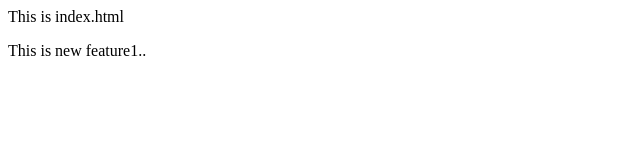
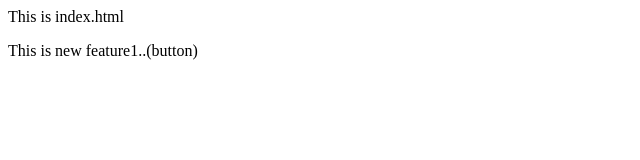
Before and after one commit to Sanket-Lohgaonkar/localrepo, a plain HTML site: page index.html in a window 1280 px wide. Shown: the full height of the page, 0-640 px from the left. Drawn offline with Linux system fonts and the light colour scheme.

```diff
--- a/index.html
+++ b/index.html
@@ -1,2 +1,2 @@
 <p>This is index.html</p>
-<p>This is new feature1..</p>
+<p>This is new feature1..(button)</p>
```
